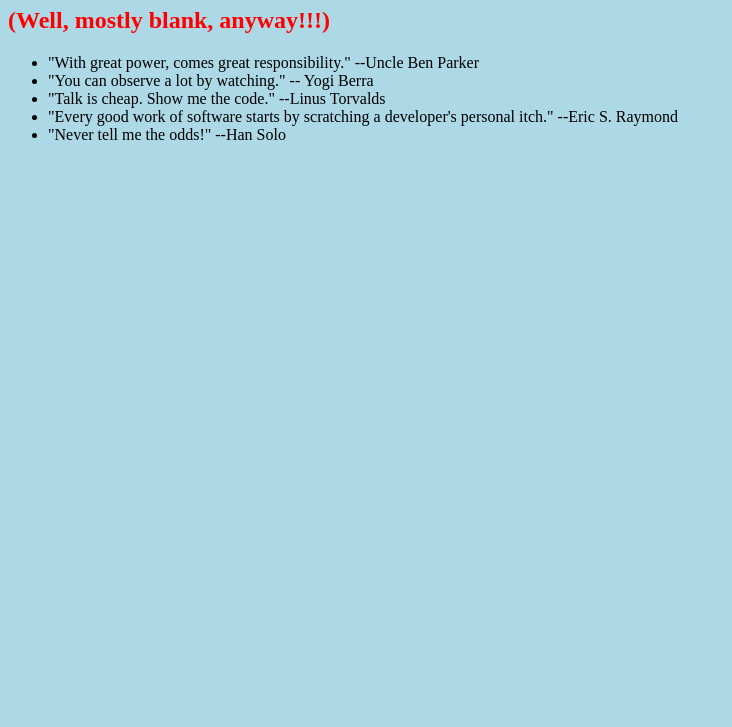
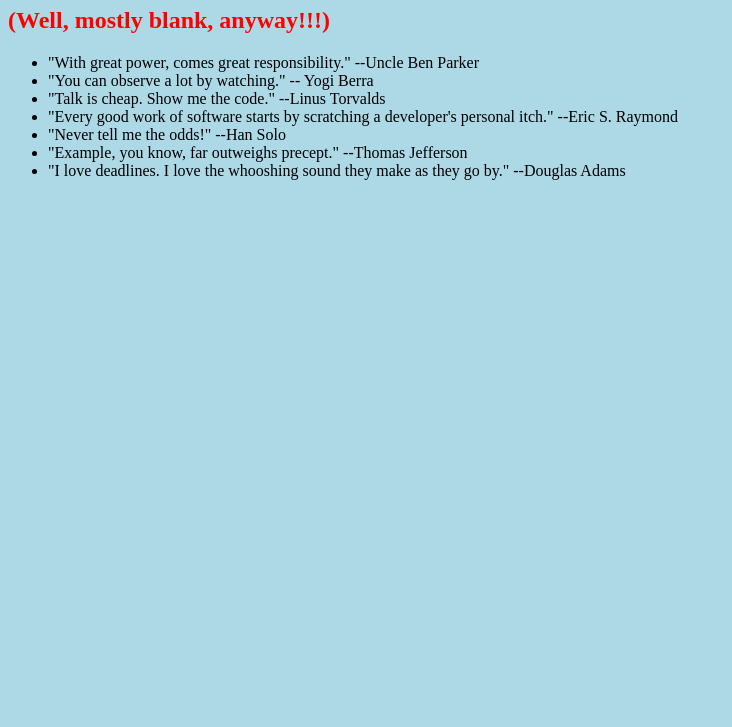
Before and after one commit to ckinzig/opensapgit, a plain HTML site: page index.html in a window 1280 px wide. Shown: the part 73-800 px from the top of the page, without its empty margins (0-732 px from the left). Drawn offline with Linux system fonts and the light colour scheme.

Commit message:
Douglas Adams quote

```diff
--- a/index.html
+++ b/index.html
@@ -14,6 +14,8 @@
 			<li>"Talk is cheap. Show me the code." --Linus Torvalds</li>
 			<li>"Every good work of software starts by scratching a developer's personal itch." --Eric S. Raymond</li>
 			<li>"Never tell me the odds!" --Han Solo</li>
+			<li>"Example, you know, far outweighs precept." --Thomas Jefferson</li>
+			<li>"I love deadlines. I love the whooshing sound they make as they go by." --Douglas Adams</li>
 		</ul>
 	</body>
 </html>
```
